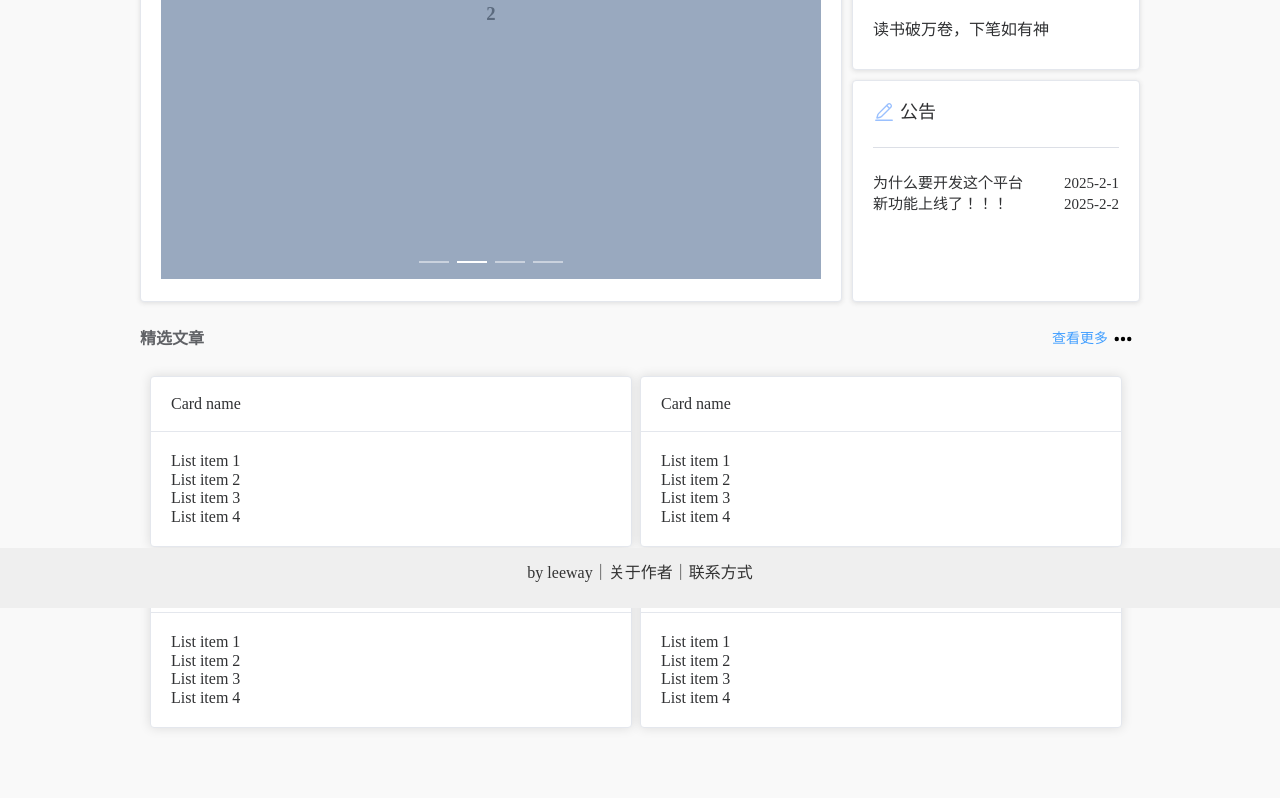
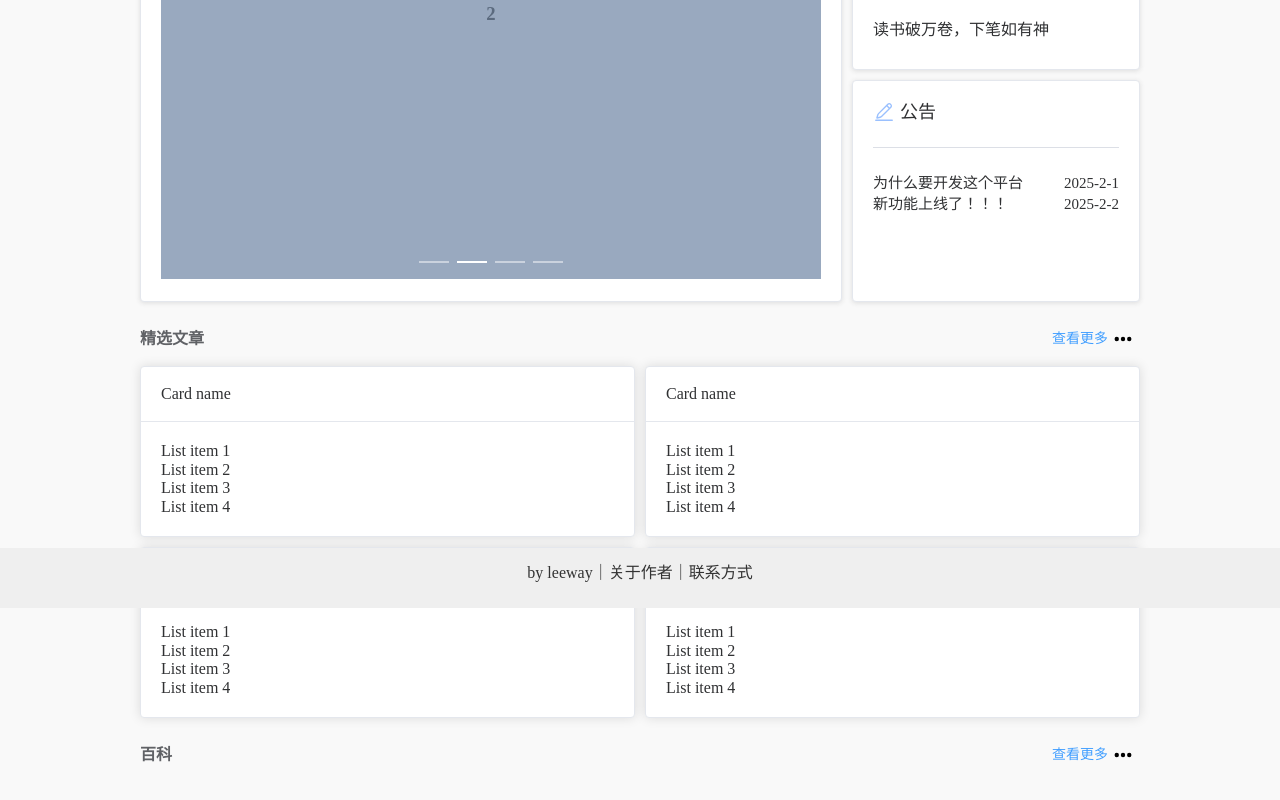
Before and after one commit to jiushizheyang459/car-owner-bbs-front, a Vue app: page /login#/index in a window 1280 px wide. Shown: the part 192-992 px from the top of the page. Built offline with nearby package versions, Linux system fonts and the light colour scheme.

Commit message:
完成首页卡片布局，优化代码结构

```diff
--- a/src/views/index/components/ContentBody.vue
+++ b/src/views/index/components/ContentBody.vue
@@ -1,83 +1,16 @@
 <template>
   <div id="content-body">
-    <div class="content-title">
-      <el-text class="mx-1" size="large" tag="b">精选文章</el-text>
-      <div class="title-button">
-        <el-button type="primary" text="primary" link>
-          查看更多
-          <img src="@/assets/icon/更多.svg" alt="tooMany" />
-        </el-button>
-      </div>
-    </div>
-    <div class="content-card">
-      <el-row style="margin-top: 10px">
-        <el-col :span="12">
-          <el-card style="max-width: 480px">
-            <template #header>
-              <div class="card-header">
-                <span>Card name</span>
-              </div>
-            </template>
-            <p v-for="o in 4" :key="o" class="text item">{{ 'List item ' + o }}</p>
-          </el-card>
-        </el-col>
-        <el-col :span="12">
-          <el-card style="max-width: 480px">
-            <template #header>
-              <div class="card-header">
-                <span>Card name</span>
-              </div>
-            </template>
-            <p v-for="o in 4" :key="o" class="text item">{{ 'List item ' + o }}</p>
-          </el-card>
-        </el-col>
-      </el-row>
-      <el-row style="margin-top: 10px">
-        <el-col :span="12">
-          <el-card style="max-width: 480px">
-            <template #header>
-              <div class="card-header">
-                <span>Card name</span>
-              </div>
-            </template>
-            <p v-for="o in 4" :key="o" class="text item">{{ 'List item ' + o }}</p>
-          </el-card>
-        </el-col>
-        <el-col :span="12">
-          <el-card style="max-width: 480px">
-            <template #header>
-              <div class="card-header">
-                <span>Card name</span>
-              </div>
-            </template>
-            <p v-for="o in 4" :key="o" class="text item">{{ 'List item ' + o }}</p>
-          </el-card>
-        </el-col>
-      </el-row>
-    </div>
+    <FeaturedArticle />
+    <Wiki />
   </div>
 </template>
 
 <script setup lang="ts">
+import FeaturedArticle from './featuredArticle.vue';
+import Wiki from './wiki.vue';
 </script>
 
 <style scoped lang="less">
 #content-body {
-  margin-top: 20px;
-  .content-title {
-    display: flex;
-    align-items: center;
-    justify-content: space-between;
-    .title-button {
-      display: flex;
-      align-items: center;
-      img {
-        height: 30px;
-      }
-    }
-  }
-  .content-card {
-    padding: 10px;
-  }
 }
 </style>
--- /dev/null
+++ b/src/views/index/components/featuredArticle.vue
@@ -0,0 +1,84 @@
+<template>
+  <div id="featured-article">
+    <div class="title">
+      <el-text class="mx-1" size="large" tag="b">精选文章</el-text>
+      <div class="title-button">
+        <el-button type="primary" text="primary" link>
+          查看更多
+          <img src="@/assets/icon/更多.svg" alt="tooMany" />
+        </el-button>
+      </div>
+    </div>
+    <div class="card">
+      <el-row :gutter="10" style="margin-bottom: 10px;margin-top: 10px;">
+        <el-col :span="12">
+          <el-card style="max-width: 500px">
+            <template #header>
+              <div class="card-header">
+                <span>Card name</span>
+              </div>
+            </template>
+            <p v-for="o in 4" :key="o" class="text item">{{ 'List item ' + o }}</p>
+          </el-card>
+        </el-col>
+        <el-col :span="12">
+          <el-card style="max-width: 500px">
+            <template #header>
+              <div class="card-header">
+                <span>Card name</span>
+              </div>
+            </template>
+            <p v-for="o in 4" :key="o" class="text item">{{ 'List item ' + o }}</p>
+          </el-card>
+        </el-col>
+      </el-row>
+      <el-row :gutter="10">
+        <el-col :span="12">
+          <el-card style="max-width: 500px">
+            <template #header>
+              <div class="card-header">
+                <span>Card name</span>
+              </div>
+            </template>
+            <p v-for="o in 4" :key="o" class="text item">{{ 'List item ' + o }}</p>
+          </el-card>
+        </el-col>
+        <el-col :span="12">
+          <el-card style="max-width: 500px">
+            <template #header>
+              <div class="card-header">
+                <span>Card name</span>
+              </div>
+            </template>
+            <p v-for="o in 4" :key="o" class="text item">{{ 'List item ' + o }}</p>
+          </el-card>
+        </el-col>
+      </el-row>
+    </div>
+  </div>
+</template>
+
+<script setup lang="ts">
+</script>
+
+<style scoped lang="less">
+#featured-article {
+  margin-top: 20px;
+  .title {
+  box-sizing: border-box;
+  display: flex;
+  align-items: center;
+  justify-content: space-between;
+    .title-button {
+      display: flex;
+      align-items: center;
+      img {
+        height: 30px;
+      }
+    }
+  }
+  .card {
+    box-sizing: border-box;
+  }
+}
+</style>
--- /dev/null
+++ b/src/views/index/components/wiki.vue
@@ -0,0 +1,35 @@
+<template>
+  <div id="wiki">
+    <div class="title">
+      <el-text class="mx-1" size="large" tag="b">百科</el-text>
+      <div class="title-button">
+        <el-button type="primary" text="primary" link>
+          查看更多
+          <img src="@/assets/icon/更多.svg" alt="tooMany" />
+        </el-button>
+      </div>
+    </div>
+  </div>
+</template>
+
+<script setup lang="ts">
+</script>
+
+<style scoped lang="less">
+#wiki {
+  margin-top: 20px;
+  .title {
+    box-sizing: border-box;
+    display: flex;
+    align-items: center;
+    justify-content: space-between;
+    .title-button {
+      display: flex;
+      align-items: center;
+      img {
+        height: 30px;
+      }
+    }
+  }
+}
+</style>
--- a/src/views/index/index.vue
+++ b/src/views/index/index.vue
@@ -7,9 +7,9 @@
 </template>
 
 <script setup lang="ts">
-import ContentTop from '@/views/index/components/ContentTop.vue'
-import ContentBody from '@/views/index/components/ContentBody.vue'
-import ContentFooter from '@/views/index/components/ContentFooter.vue'
+import ContentTop from '@/views/index/components/contentTop.vue'
+import ContentBody from '@/views/index/components/contentBody.vue'
+import ContentFooter from '@/views/index/components/contentFooter.vue'
 </script>
 
 <style scoped lang="less">
```
Also changed, not shown: components.d.ts (+0 -17 lines), 1 other file (tests, documents, lock files or other folders).
